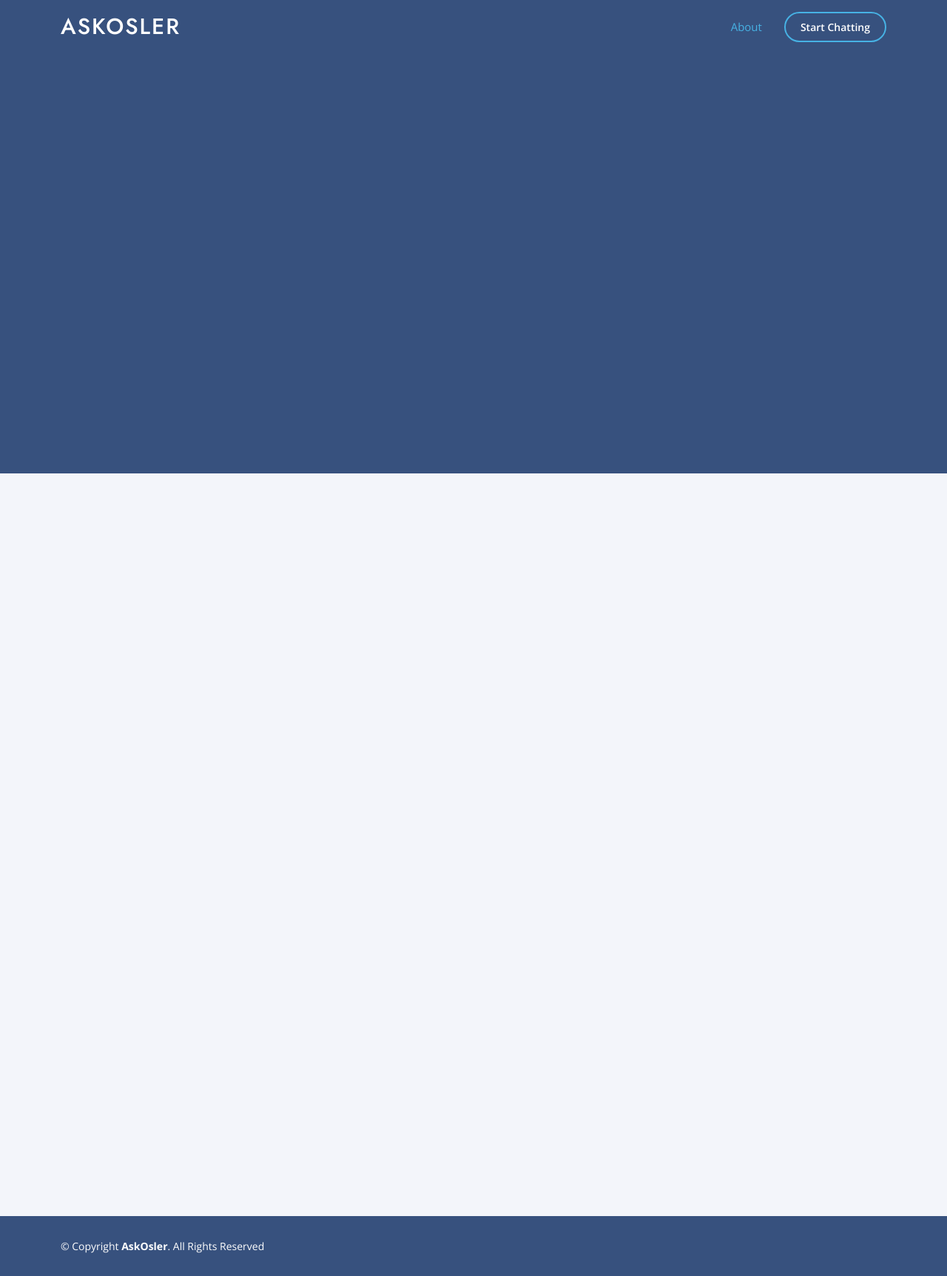
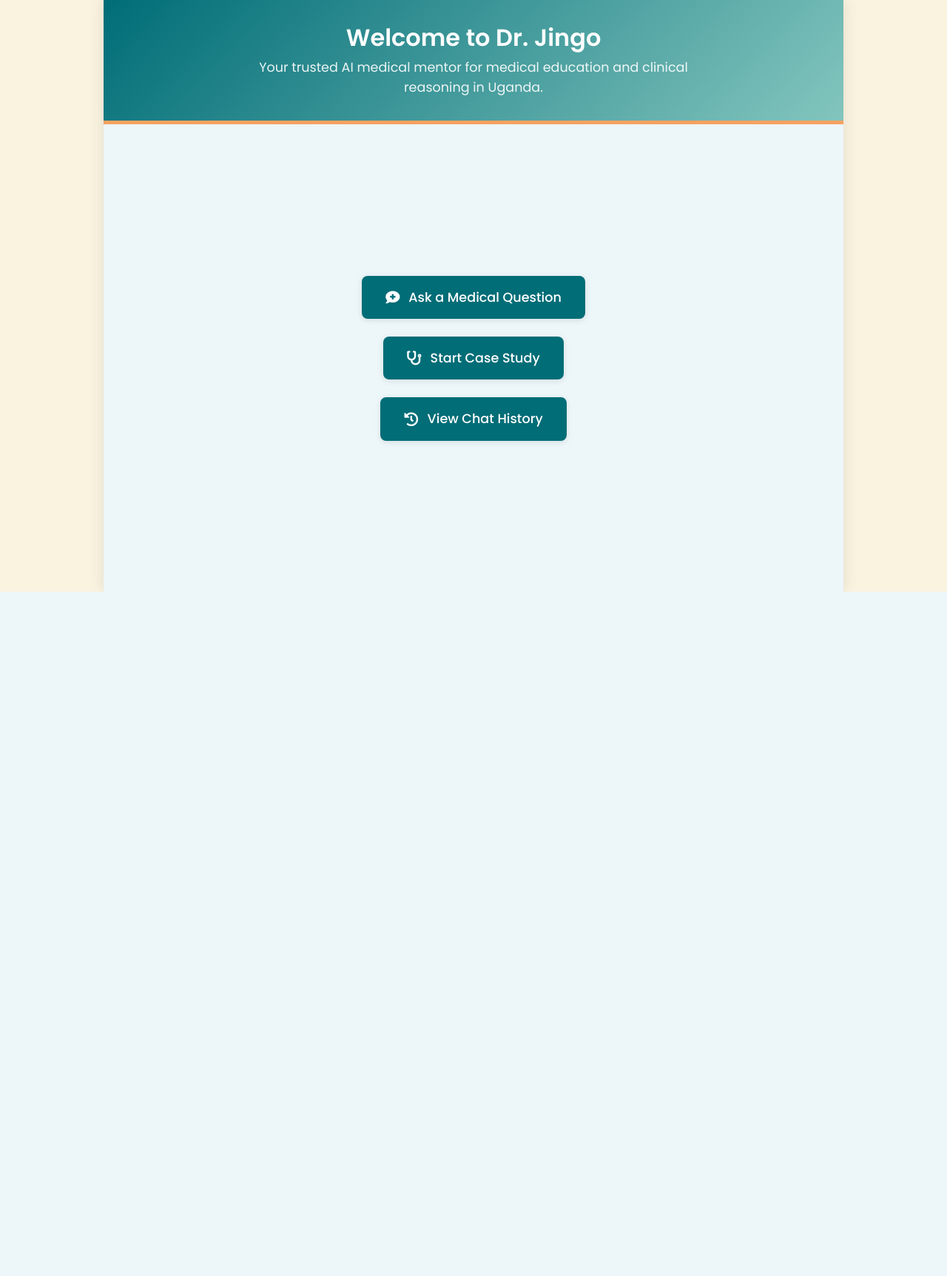
Before and after one commit to jjingofarouk/osler, a Flask app: page / in a window 1280 px wide. Shown: the whole page at 74% size. After the commit the page ends 800 px from the top, so only its background shows below. Run offline with Flask 3, Linux system fonts and the light colour scheme; some libraries are stand-ins or nearby versions.

Commit message:
Update index.html

```diff
--- a/templates/index.html
+++ b/templates/index.html
@@ -1,133 +1,151 @@
 <!DOCTYPE html>
 <html lang="en">
+<head>
+    <meta charset="utf-8">
+    <title>Dr. Jingo Home</title>
+    <meta name="viewport" content="width=device-width, initial-scale=1, viewport-fit=cover">
+    <meta name="theme-color" content="#006d77">
+    <link rel="manifest" href="{{ url_for('static', filename='manifest.json') }}">
+    <link rel="icon" href="{{ url_for('static', filename='icons/icon-192.png') }}">
+    <link href="https://cdn.jsdelivr.net/npm/bootstrap@4.5.0/dist/css/bootstrap.min.css" rel="stylesheet">
+    <link href="https://fonts.googleapis.com/css2?family=Poppins:wght@400;500;600;700&display=swap" rel="stylesheet">
+    <link href="https://cdnjs.cloudflare.com/ajax/libs/font-awesome/5.15.4/css/all.min.css" rel="stylesheet">
 
-<head>
-  <meta charset="utf-8">
-  <meta content="width=device-width, initial-scale=1.0" name="viewport">
+    <style>
+        :root {
+            --primary-color: #006d77;
+            --primary-light: #83c5be;
+            --accent-color: #f4a261;
+            --background-color: #faf3e0;
+            --surface-color: #edf6f9;
+            --text-primary: #2a3439;
+            --text-secondary: #506770;
+            --shadow-color: rgba(0, 0, 0, 0.1);
+        }
 
-  <title>AskOsler - Your AI Medical Assistant</title>
-  <meta content="AskOsler is an AI-powered platform providing medical students and doctors with accurate, evidence-based medical knowledge in real time." name="description">
-  <meta content="AskOsler, AI medical assistant, medical education, healthcare AI, medical information, clinical knowledge" name="keywords">
+        * {
+            box-sizing: border-box;
+            margin: 0;
+            padding: 0;
+        }
 
-  <!-- Favicons -->
-  <link href="{{url_for('static', filename='assets/img/bothead.png')}}" rel="icon">
-  <link href="{{url_for('static', filename='assets/img/bothead.png')}}" rel="apple-touch-icon">
+        html, body {
+            height: 100%;
+            width: 100%;
+            background-color: var(--background-color);
+            font-family: 'Poppins', sans-serif;
+            color: var(--text-primary);
+        }
 
-  <!-- Google Fonts -->
-  <link href="https://fonts.googleapis.com/css?family=Open+Sans:300,300i,400,400i,600,600i,700,700i|Jost:300,300i,400,400i,500,500i,600,600i,700,700i|Poppins:300,300i,400,400i,500,500i,600,600i,700,700i" rel="stylesheet">
+        .app-container {
+            display: flex;
+            flex-direction: column;
+            height: 100vh;
+            max-width: 1000px;
+            margin: 0 auto;
+            background-color: var(--surface-color);
+            box-shadow: 0 0 20px var(--shadow-color);
+        }
 
-  <!-- Vendor CSS Files -->
-  <link href="{{url_for('static', filename='assets/vendor/aos/aos.css')}}" rel="stylesheet">
-  <link href="{{url_for('static', filename='assets/vendor/bootstrap/css/bootstrap.min.css')}}" rel="stylesheet">
-  <link href="{{url_for('static', filename='assets/vendor/bootstrap-icons/bootstrap-icons.css')}}" rel="stylesheet">
-  <link href="{{url_for('static', filename='assets/vendor/boxicons/css/boxicons.min.css')}}" rel="stylesheet">
-  <link href="{{url_for('static', filename='assets/vendor/glightbox/css/glightbox.min.css')}}" rel="stylesheet">
-  <link href="{{url_for('static', filename='assets/vendor/remixicon/remixicon.css')}}" rel="stylesheet">
-  <link href="{{url_for('static', filename='assets/vendor/swiper/swiper-bundle.min.css')}}" rel="stylesheet">
+        .header {
+            background: linear-gradient(135deg, var(--primary-color), var(--primary-light));
+            color: white;
+            padding: 2rem;
+            text-align: center;
+            border-bottom: 5px solid var(--accent-color);
+        }
 
-  <!-- Template Main CSS File -->
-  <link href="{{url_for('static', filename='assets/css/style.css')}}" rel="stylesheet">
+        .header h1 {
+            font-size: 2rem;
+            font-weight: 600;
+            margin-bottom: 0.5rem;
+        }
 
-  <!-- Custom CSS -->
-  <style>
-    body {
-      background: linear-gradient(135deg, #8A2BE2, #9400D3) !important;
-    }
-  </style>
+        .header p {
+            font-size: 1.1rem;
+            opacity: 0.9;
+            max-width: 600px;
+            margin: 0 auto;
+        }
+
+        .nav-container {
+            flex: 1;
+            padding: 2rem;
+            display: flex;
+            flex-direction: column;
+            justify-content: center;
+            align-items: center;
+            gap: 1.5rem;
+        }
+
+        .nav-button {
+            display: flex;
+            align-items: center;
+            gap: 0.75rem;
+            background: var(--primary-color);
+            color: white;
+            padding: 1rem 2rem;
+            border-radius: 8px;
+            text-decoration: none;
+            font-size: 1.1rem;
+            font-weight: 500;
+            transition: all 0.2s ease;
+            box-shadow: 0 2px 8px var(--shadow-color);
+        }
+
+        .nav-button:hover {
+            background: var(--primary-light);
+            transform: translateY(-2px);
+        }
+
+        .nav-button i {
+            font-size: 1.2rem;
+        }
+
+        @media (max-width: 768px) {
+            .header {
+                padding: 1.5rem;
+            }
+
+            .header h1 {
+                font-size: 1.6rem;
+            }
+
+            .header p {
+                font-size: 1rem;
+            }
+
+            .nav-container {
+                padding: 1.5rem;
+            }
+
+            .nav-button {
+                padding: 0.75rem 1.5rem;
+                font-size: 1rem;
+            }
+        }
+    </style>
 </head>
-
 <body>
-
-  <!-- ======= Header ======= -->
-  <header id="header" class="fixed-top">
-    <div class="container d-flex align-items-center">
-      <h1 class="logo me-auto"><a href="/">AskOsler</a></h1>
-      <nav id="navbar" class="navbar">
-        <ul>
-          <li><a class="nav-link scrollto active" href="#why-us">About</a></li>
-          <li><a class="getstarted scrollto" href="/chat">Start Chatting</a></li>
-        </ul>
-        <i class="bi bi-list mobile-nav-toggle"></i>
-      </nav>
+    <div class="app-container">
+        <div class="header">
+            <h1>Welcome to Dr. Jingo</h1>
+            <p>Your trusted AI medical mentor for medical education and clinical reasoning in Uganda.</p>
+        </div>
+        <div class="nav-container">
+            <a href="{{ url_for('chat') }}" class="nav-button">
+                <i class="fas fa-comment-medical"></i>
+                Ask a Medical Question
+            </a>
+            <a href="{{ url_for('case_study') }}" class="nav-button">
+                <i class="fas fa-stethoscope"></i>
+                Start Case Study
+            </a>
+            <a href="{{ url_for('history') }}" class="nav-button">
+                <i class="fas fa-history"></i>
+                View Chat History
+            </a>
+        </div>
     </div>
-  </header>
-
-  <!-- ======= Hero Section ======= -->
-  <section id="hero" class="d-flex align-items-center">
-    <div class="container">
-      <div class="row">
-        <div class="col-lg-6 d-flex flex-column justify-content-center pt-4 pt-lg-0 order-2 order-lg-1" data-aos="fade-up" data-aos-delay="200">
-          <h1>Your AI-Powered Medical Assistant</h1>
-          <p>AskOsler provides **instant, accurate, and evidence-based medical knowledge** to support medical students and healthcare professionals.</p>
-          <div class="d-flex justify-content-center justify-content-lg-start">
-            <a href="/chat" class="btn-get-started scrollto">Start Chatting</a>
-          </div>
-        </div>
-        <div class="col-lg-6 order-1 order-lg-2 hero-img" data-aos="zoom-in" data-aos-delay="200">
-          <img src="{{url_for('static', filename='assets/img/movingbot.gif')}}" class="img-fluid animated" alt="">
-        </div>
-      </div>
-    </div>
-  </section>
-
-  <main id="main">
-
-    <!-- ======= About Section ======= -->
-    <section id="why-us" class="why-us section-bg">
-      <div class="container-fluid" data-aos="fade-up">
-        <div class="section-title">
-          <h2>About AskOsler</h2>
-        </div>
-        <div class="row">
-          <div class="col-lg-7 d-flex flex-column justify-content-center align-items-stretch order-2 order-lg-1">
-            <div class="content">
-              <h3>What is AskOsler?</h3>
-              <p>
-                AskOsler is an **AI-powered medical knowledge assistant** designed for **medical students and doctors**.
-                It provides **accurate, real-time medical information** based on the latest research, textbooks, and clinical guidelines.
-              </p>
-
-              <h4>Why "Osler"?</h4>
-              <p>
-                AskOsler is inspired by **Sir William Osler**, the legendary physician who transformed medical education.
-                Osler believed in **bedside learning, clinical reasoning, and lifelong education**—values that AskOsler upholds.
-              </p>
-
-              <h4>How You Can Use AskOsler</h4>
-              <ul>
-                <li>📚 **Medical Students** – Get clear explanations, case studies, and help with exam preparation.</li>
-                <li>🩺 **Doctors & Clinicians** – Access quick, evidence-based answers for patient care and clinical decisions.</li>
-                <li>🔬 **Researchers** – Stay updated with the latest medical guidelines, journals, and clinical protocols.</li>
-              </ul>
-
-              <h4>Why AskOsler?</h4>
-              <ul>
-                <li>✅ **Reliable & Evidence-Based** – Uses the latest research and medical guidelines.</li>
-                <li>✅ **Fast & Accessible** – Available 24/7, anytime you need medical insights.</li>
-                <li>✅ **Designed for Learning & Clinical Practice** – Supports both students and doctors in real-life applications.</li>
-              </ul>
-
-              <p>
-                **Join thousands of medical professionals using AskOsler to enhance their knowledge and improve patient care.**
-                **Start exploring now!**
-              </p>
-            </div>
-          </div>
-          <div class="col-lg-5 align-items-stretch order-1 order-lg-2 img" style="background-image: url('../static/assets/img/manbot.png');" data-aos="zoom-in" data-aos-delay="150">&nbsp;</div>
-        </div>
-      </div>
-    </section>
-
-  </main>
-
-  <!-- ======= Footer ======= -->
-  <footer id="footer">
-    <div class="container footer-bottom clearfix">
-      <div class="copyright">
-        &copy; Copyright <strong><span>AskOsler</span></strong>. All Rights Reserved
-      </div>
-    </div>
-  </footer>
-
 </body>
 </html>
```
